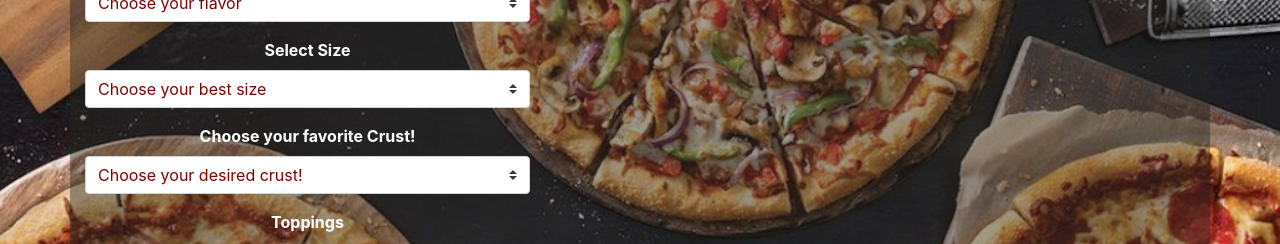
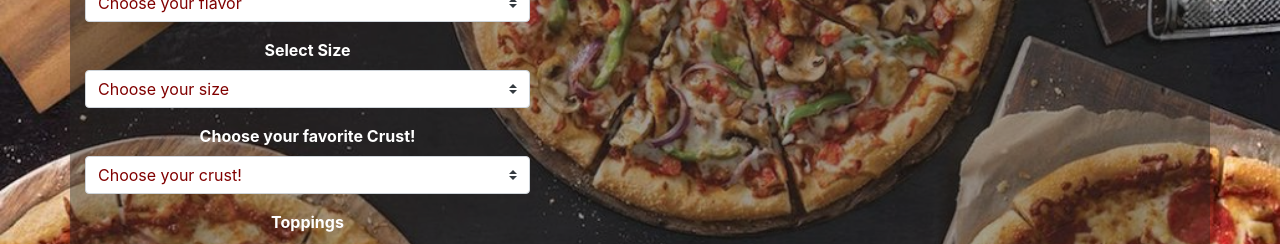
Before and after one commit to obwayaderrick/slimpizza, a plain HTML site: page index.html in a window 1280 px wide. Shown: the part 1648-1892 px from the top of the page. Drawn offline with nearby package versions, Linux system fonts and the light colour scheme; files whose address does not match are found by name.

Commit message:
initial commit

```diff
--- a/index.html
+++ b/index.html
@@ -167,7 +167,7 @@
               </select>
             <label for="select">Select Size</label>
             <select class="browser-default custom-select custom-select-md mb-3" id="size">
-              <option selected value="0">Choose your best size</option>
+              <option selected value="0">Choose your size</option>
               <option value="mega">mega @ksh. 1270</option>
               <option value="large">Large @ksh. 1050</option>
               <option value="medium">Medium @ksh. 830</option>
@@ -175,7 +175,7 @@
             </select>
             <label for="crust">Choose your favorite Crust!</label>
               <select class="browser-default custom-select custom-select-md mb-3" id="crust">
-                  <option selected value="0">Choose your desired crust!</option>
+                  <option selected value="0">Choose your crust!</option>
                 <option value="Crispy">Crispy @Ksh. 400</option>
                 <option value="Stuffed">Stuffed @ksh.300</option>
                 <option value="Gluten-free">Glutten-Free @ksh 350</option>
```
